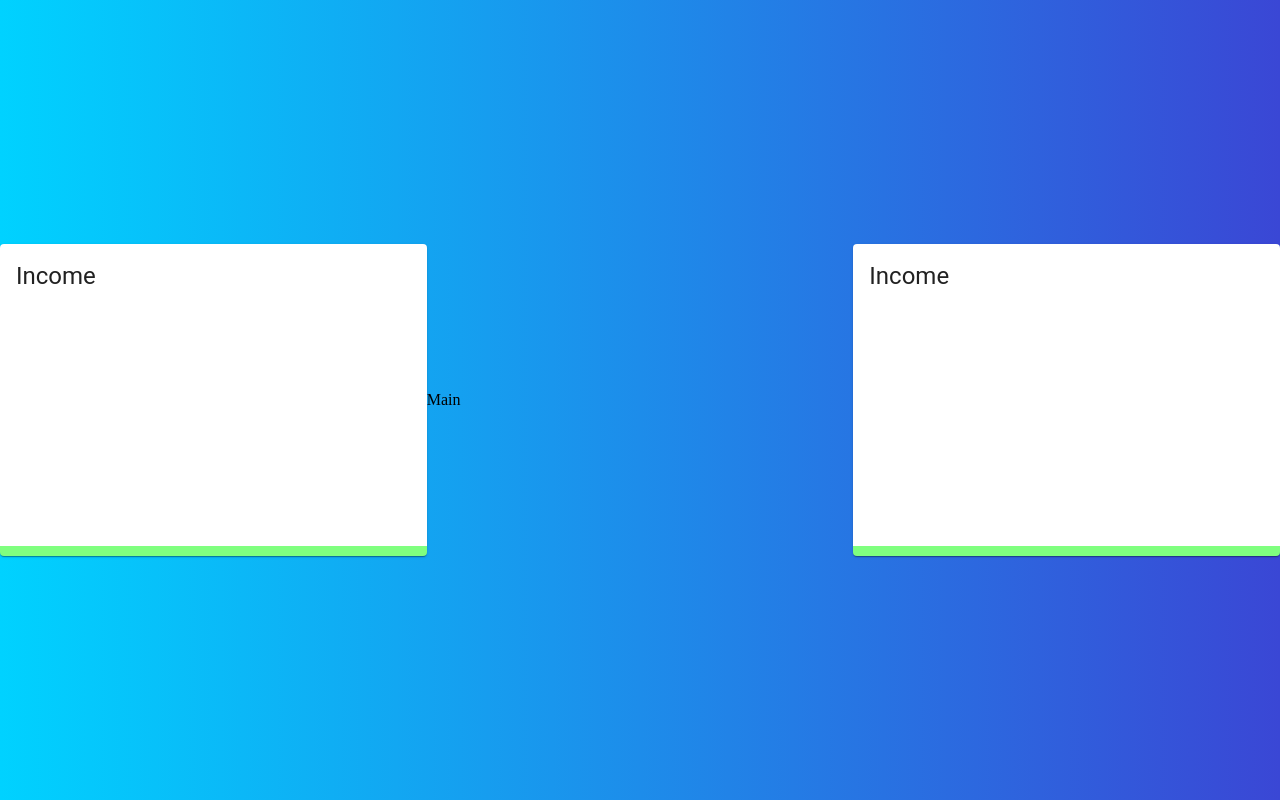
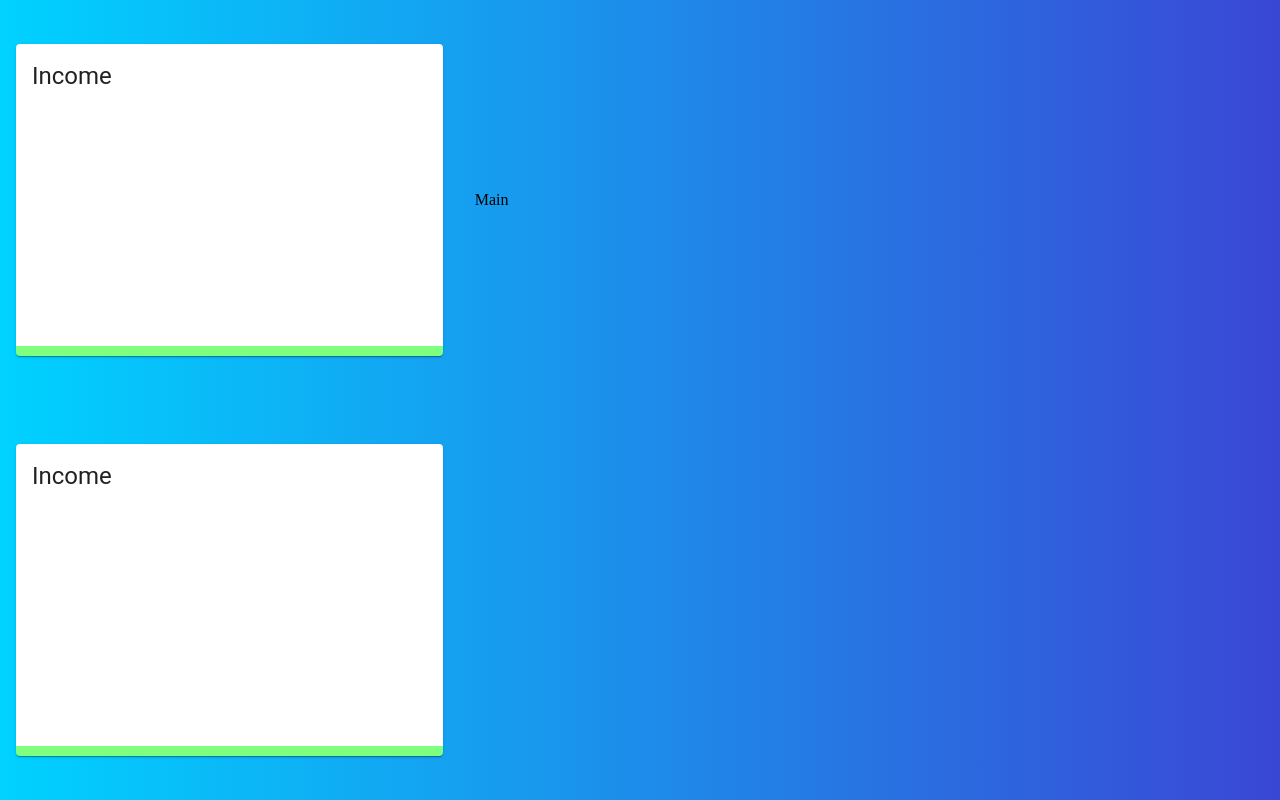
Before and after one commit to jason-nordheim/expense-tracker, a React (Create React App) app: page / in a window 1280 px wide. Built offline with nearby package versions, Linux system fonts and the light colour scheme.

Commit message:
added 'title' prop to 'Details' component

```diff
--- a/src/components/App/App.tsx
+++ b/src/components/App/App.tsx
@@ -2,22 +2,27 @@ import React from 'react'
 import Details from '../Details'
 import { Grid } from '@material-ui/core'
 
+import useStyles from '../../styles'
+
 function App() {
+    const classes = useStyles()
+
     return (
         <Grid
+            alignItems="center"
+            className={classes.grid}
             container
             spacing={0}
-            alignItems="center"
             style={{ height: '100vh' }}
         >
             <Grid item xs={12} sm={4}>
-                <Details />
+                <Details title="Income" />
             </Grid>
             <Grid item xs={12} sm={4}>
                 Main
             </Grid>
             <Grid item xs={12} sm={4}>
-                <Details />
+                <Details title="Expense" />
             </Grid>
         </Grid>
     )
```
